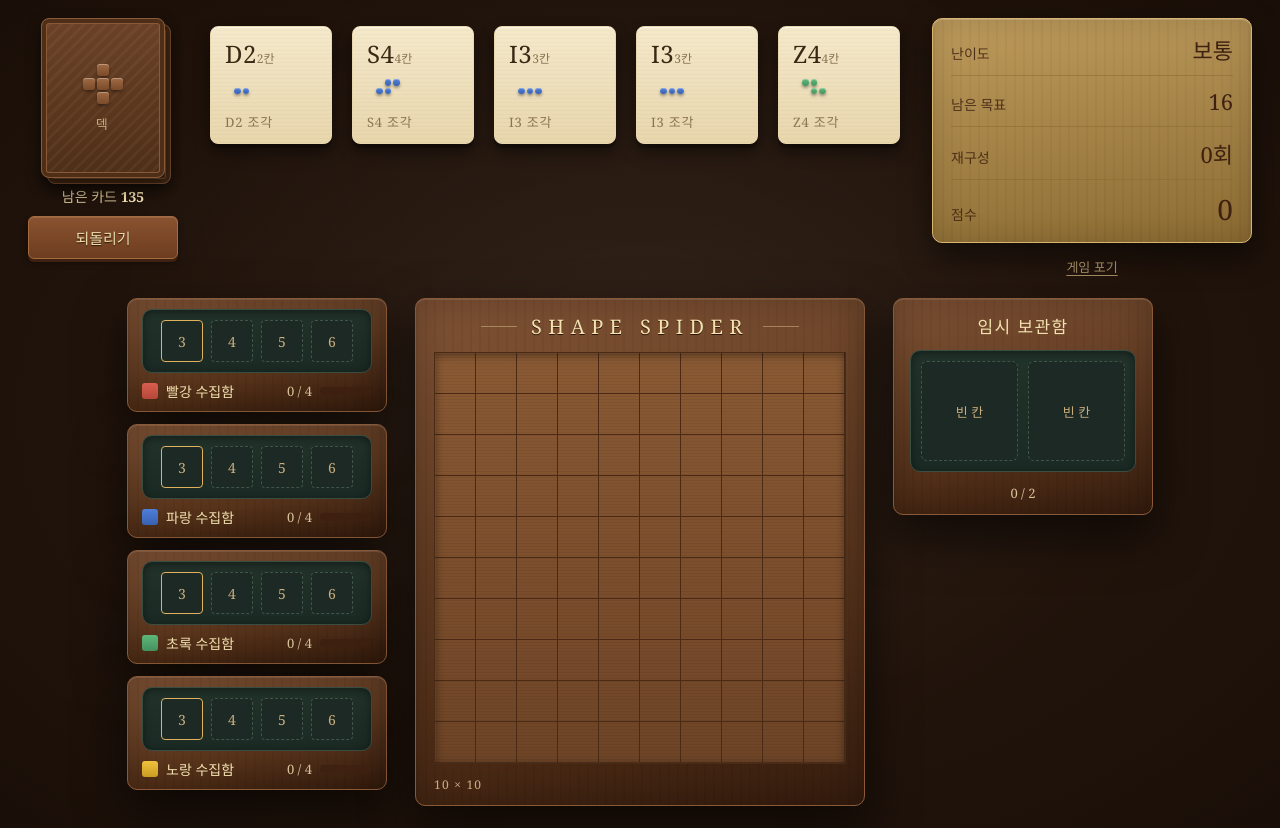
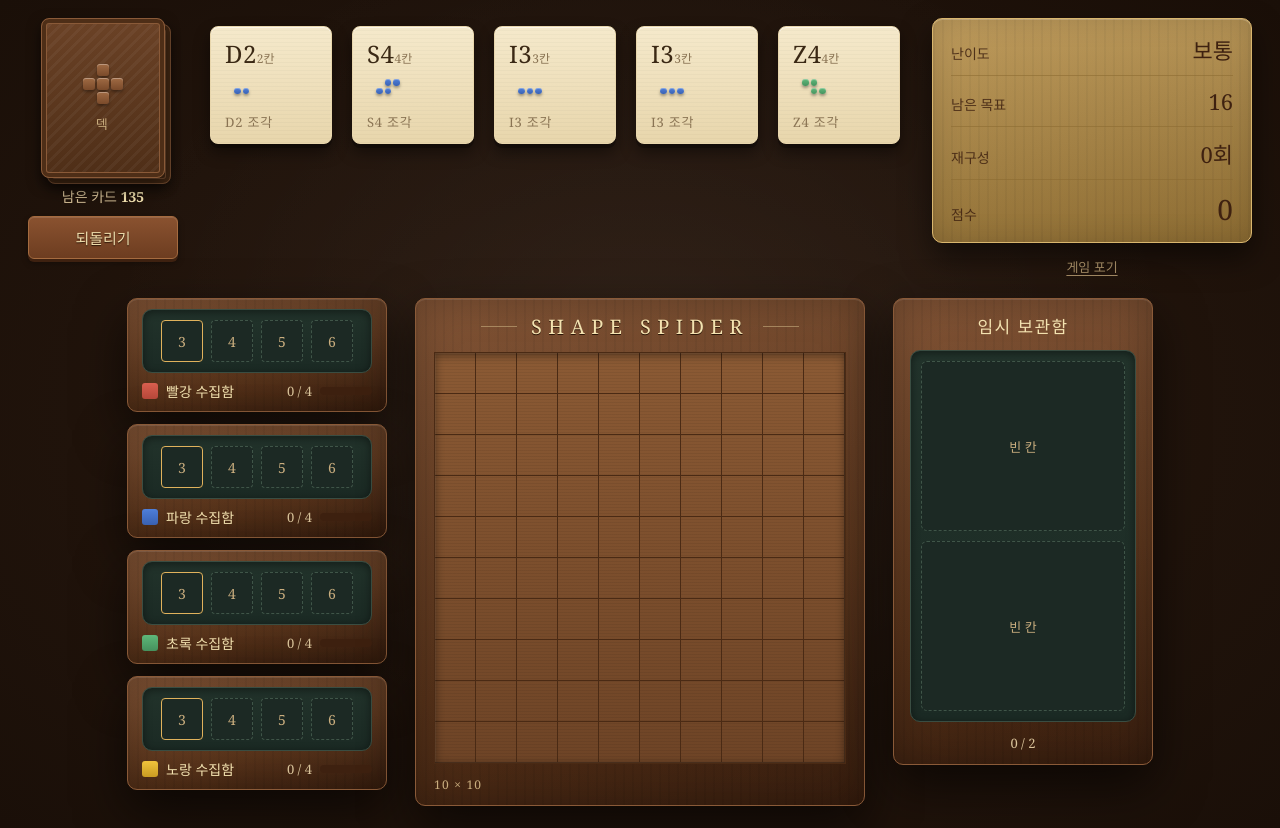
Before and after one commit to limjeahyuk/shape_spider, a React (Vite) app: page / in a window 1280 px wide. Both pictures are taken after a click on the button "게임 시작". Built offline with nearby package versions, Linux system fonts and the light colour scheme.

Commit message:
임시 보관함 칸을 세로 배치로 변경하고 칸·아이콘 크기 확대
Co-Authored-By: Claude Opus 5 <noreply@anthropic.com>

```diff
--- a/src/ui/game/StoragePanel.css
+++ b/src/ui/game/StoragePanel.css
@@ -15,19 +15,18 @@
 }
 .storage__well {
   display: flex;
+  flex-direction: column;
   gap: 10px;
   padding: 10px;
 }
 .storage__slot {
   box-sizing: border-box;
-  flex: 1;
-  min-width: 0;
   display: flex;
   flex-direction: column;
   align-items: center;
   justify-content: center;
   gap: 6px;
-  height: 100px;
+  height: 170px;
   border-radius: 6px;
   border: 1px dashed var(--color-slot-empty-border);
   background: var(--color-slot-empty);
--- a/src/ui/game/StoragePanel.tsx
+++ b/src/ui/game/StoragePanel.tsx
@@ -6,8 +6,8 @@ import { pieceColor, toIconCells } from "./palette";
 import "./StoragePanel.css";
 
 // 보관 칸 아이콘이 들어갈 정사각 영역(px)과 칸 크기 상한
-const ICON_BOX_PX = 74;
-const MAX_ICON_CELL_PX = 16;
+const ICON_BOX_PX = 120;
+const MAX_ICON_CELL_PX = 22;
 
 // 도형의 긴 변 기준으로 칸 크기를 줄여 슬롯 안에 들어가게 한다 (칸 사이 간격 2px 포함)
 function iconCellSize(cells: { r: number; c: number }[]): number {
```
